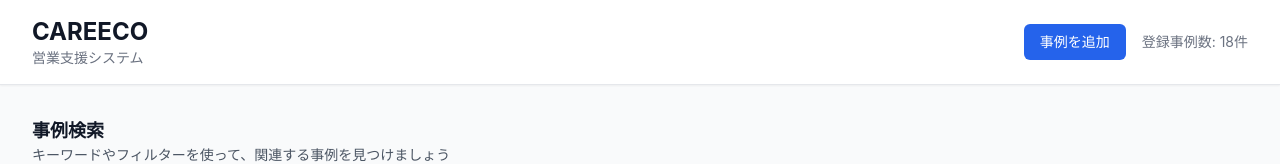
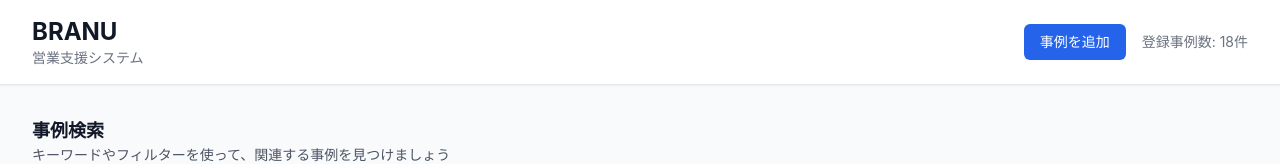
Before and after one commit to shiroishi761/fs-prot, a React (Create React App) app: page / in a window 1280 px wide. Shown: the top 164 px of the page. Built offline with nearby package versions, Linux system fonts and the light colour scheme; no server answers.

Commit message:
h1修正

```diff
--- a/src/App.tsx
+++ b/src/App.tsx
@@ -126,7 +126,7 @@ function App() {
             <div className="flex items-center">
               <div className="flex-shrink-0">
                 <h1 className="text-2xl font-bold text-gray-900">
-                  CAREECO
+                  BRANU
                 </h1>
                 <p className="text-sm text-gray-500">
                   営業支援システム
```
Also changed, not shown: 7 other files (tests, documents, lock files or other folders).
